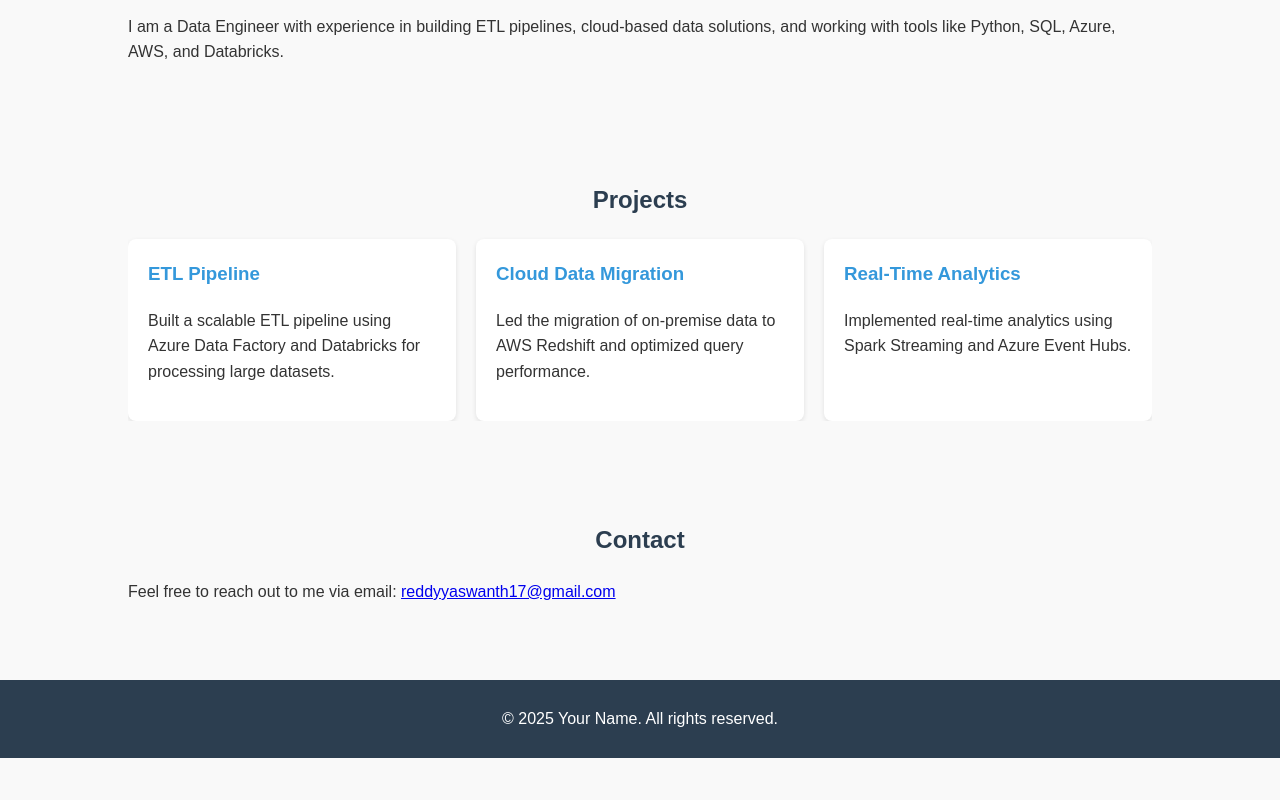
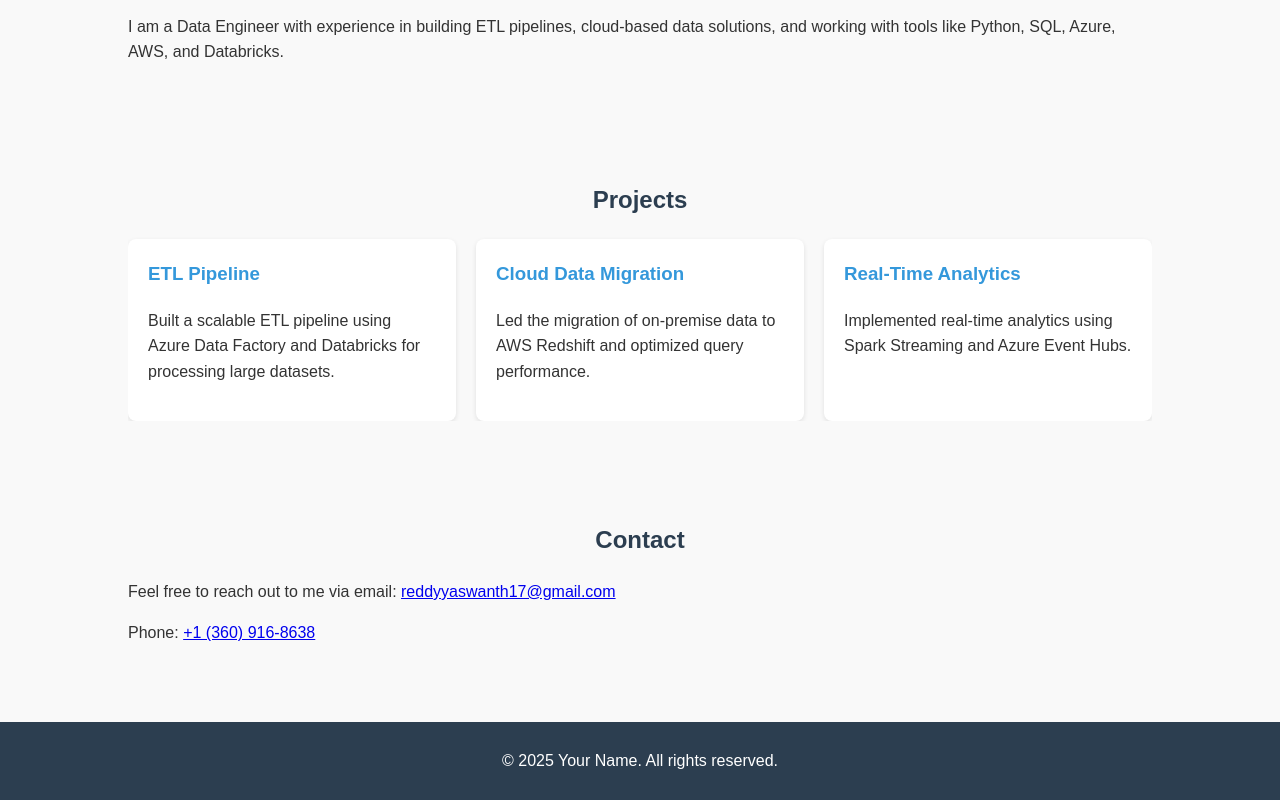
Before and after one commit to reddyyaswanth17/YaswanthNandimalla_portfolio, a plain HTML site: page index.html in a window 1280 px wide. Shown: the part 315-1115 px from the top of the page. Before the commit the page ends 1073 px from the top, so only its background shows below. Drawn offline with Linux system fonts and the light colour scheme.

Commit message:
Add files via upload

```diff
--- a/index.html
+++ b/index.html
@@ -56,6 +56,7 @@
     <div class="container">
       <h2>Contact</h2>
       <p>Feel free to reach out to me via email: <a href="mailto:yourname@example.com">reddyyaswanth17@gmail.com</a></p>
+      <p>Phone: <a href="tel:+1234567890">+1 (360) 916-8638</a></p>
     </div>
   </section>
 
```
